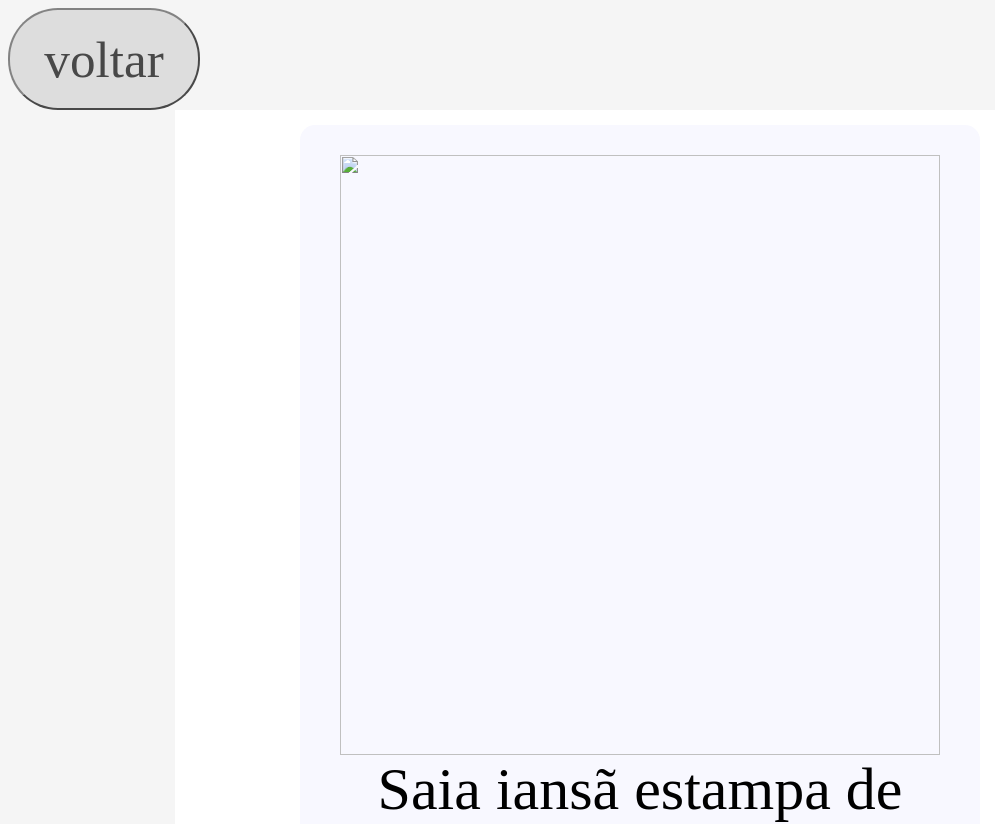
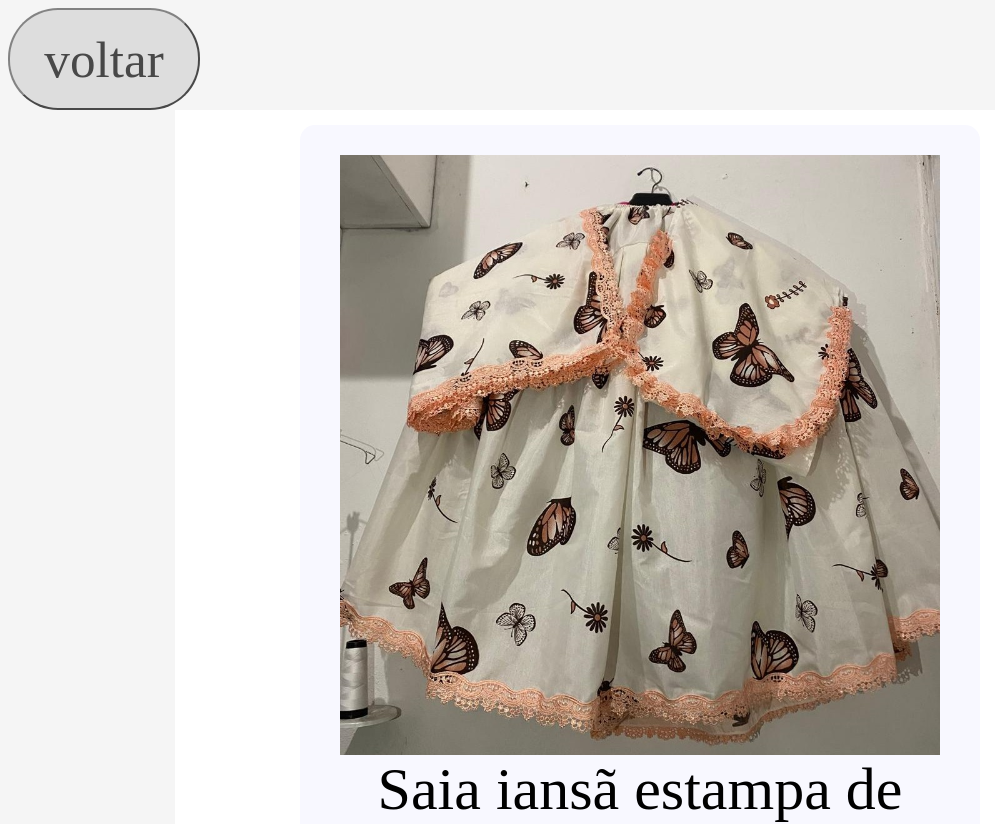
Before and after one commit to okcarlos/Atelie-tafa-omi-oficial, a plain HTML site: page Compra (borboleta).html in a window 1280 px wide. Shown: the top 824 px of the page, without its empty margins (0-995 px from the left). Drawn offline with Linux system fonts and the light colour scheme; files whose address does not match are found by name.

Commit message:
Update Compra (borboleta).html

```diff
--- a/Compra (borboleta).html
+++ b/Compra (borboleta).html
@@ -8,7 +8,7 @@
     <input type="button" value="voltar" id="voltar" onclick="history.go(-1)">
     <div id="fundo">
       <div class="imagens">
-        <img src="/Imagens/saia-borboleta.jpeg" class="imagem">
+        <img src="saia-borboleta.jpeg" class="imagem">
         <p class="titulo">Saia iansã estampa de borboleta</p>
         </div>
         <p class="preco">R$: 400,00</p>
```
